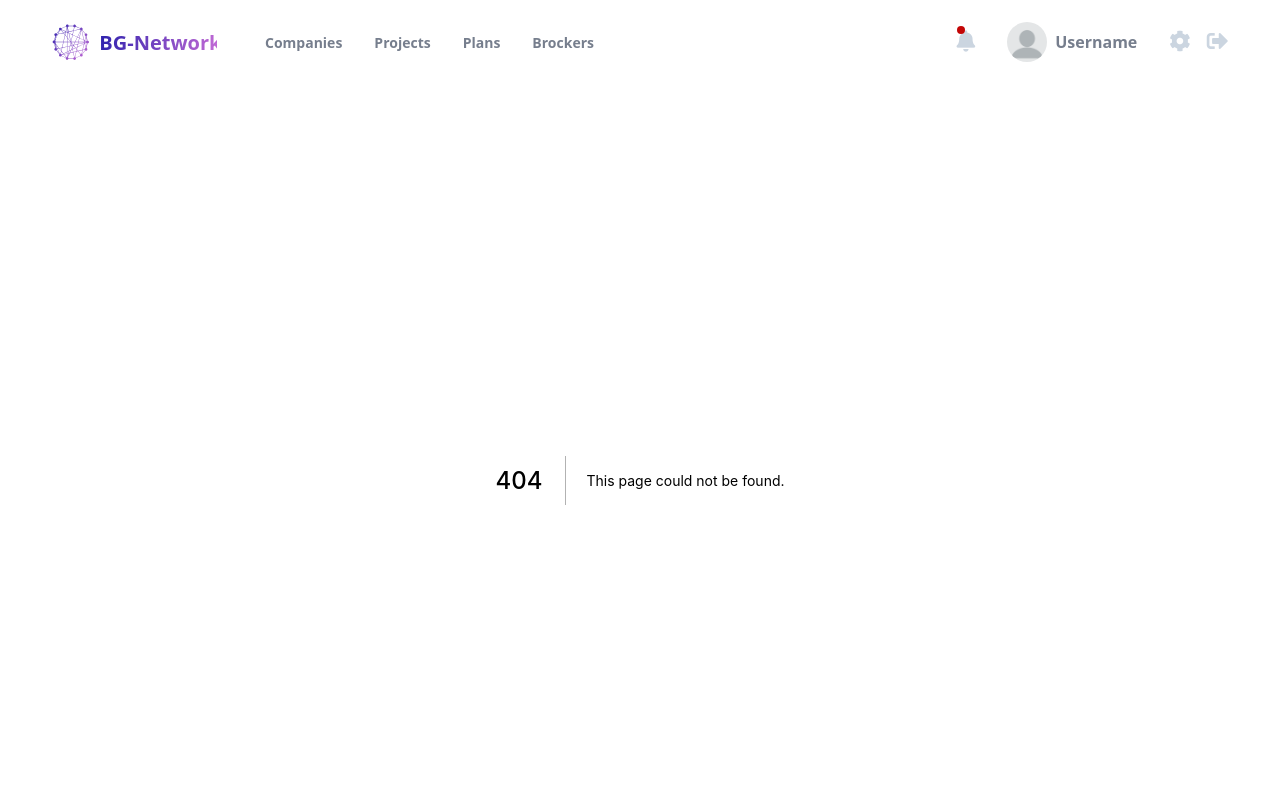
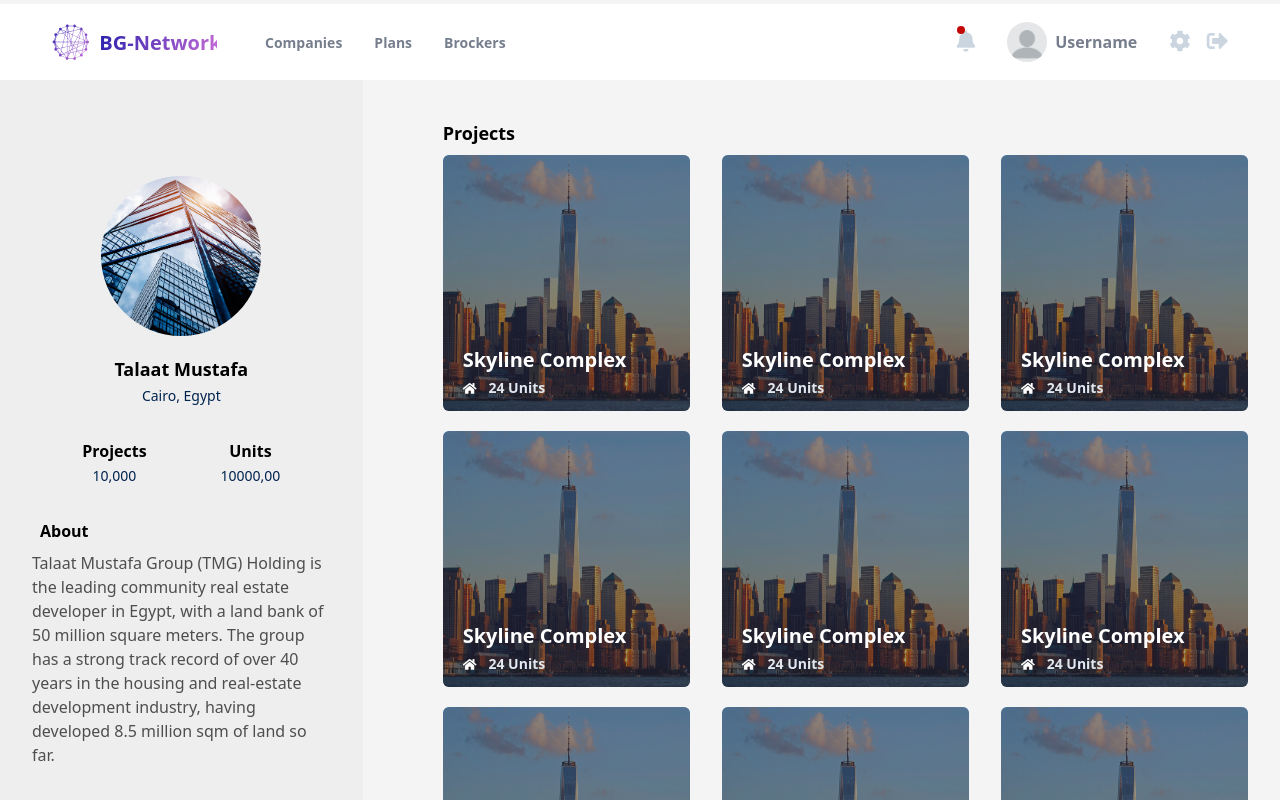
Before and after one commit to MahmoudFarid/bg-network, a Next.js app: page /profile in a window 1280 px wide. Before the commit this address had no page. Shown: the top 800 px of the page. Built offline with nearby package versions, Linux system fonts and the light colour scheme.

Commit message:
Feat: Add Profile

```diff
--- a/components/cards/companyCard.js
+++ b/components/cards/companyCard.js
@@ -1,25 +1,36 @@
 import Link from 'next/link'
+import { useState } from 'react'
 
-export default function CompanyCard() {
+export default function CompanyCard({ myCompany }) {
+  const [isPending, setIsPending] = useState(false)
+
   return (
     <div className="bg-white border-none shadow-md rounded-lg">
       <div className="relative">
         <img src="/assets/company-cover.jpg" alt="company" />
-        <button className="absolute bottom-0 right-0 bg-white text-primaryText text-sm m-3 py-1 px-10 rounded-full transition duration-700 ease-in-out hover:bg-primaryText hover:text-white focus:outline-none">
-          Send
-        </button>
+        {!myCompany && (
+          <button
+            className={`absolute bottom-0 right-0 py-1 m-3 w-1/4 text-sm rounded-full ransition duration-700 ease-in-out focus:outline-none ${
+              isPending
+                ? 'bg-gray-400 text-gray-600 italic'
+                : 'bg-white text-primaryText hover:bg-primaryText hover:text-white'
+            }`}
+            onClick={() => setIsPending(!isPending)}>
+            {isPending ? 'Pending' : 'Send'}
+          </button>
+        )}
       </div>
 
       <div className="flex justify-start p-5">
-        <div className="w-1/4 mr-5 mt-5">
+        <div className="w-32 h-20 mr-5 mt-5">
           <img
             src="/assets/company-pic.jpg"
             alt="company"
-            className="block w-10/12 rounded-full mx-auto"
+            className="block w-10/12 h-full rounded-full mx-auto"
           />
         </div>
         <div className="item w-full">
-          <Link href="/">
+          <Link href="/profile?id=1">
             <a className="text-black font-extrabold text-lg hover:text-primaryText focus:outline-none">
               Talaat Mustafa
             </a>
@@ -30,11 +41,11 @@ export default function CompanyCard() {
           </p>
           <div className="inline-block mr-2 mb-2 py-1 pt-0 px-3 bg-bgLight text-black rounded-full">
             <i className="fas fa-city fa-xs text-black mr-2"></i>
-            <span className="text-xs text-secondary font-semibold">20 Project</span>
+            <span className="text-xs text-secondary font-semibold">20 Projects</span>
           </div>
           <div className="inline-block mr-2 py-1 pt-0 px-3 bg-bgLight text-black rounded-full">
             <i className="fas fa-home fa-xs text-black mr-2"></i>
-            <span className="text-xs text-secondary font-semibold">200 Property</span>
+            <span className="text-xs text-secondary font-semibold">200 Units</span>
           </div>
         </div>
       </div>
--- a/components/cards/companyInfo.js
+++ b/components/cards/companyInfo.js
@@ -1,18 +1,21 @@
+import { useState } from 'react'
 import Link from 'next/link'
 
 export default function CompanyInfo() {
+  const [isPending, setIsPending] = useState(false)
+
   return (
     <div>
       <div className="flex justify-start">
-        <div className="w-1/4 mr-2 mt-2">
+        <div className="w-24 h-16 mr-2 mt-2">
           <img
             src="/assets/company-pic.jpg"
             alt="company"
-            className="block w-10/12 rounded-full mx-auto"
+            className="block w-10/12 h-full rounded-full mx-auto"
           />
         </div>
         <div className="item w-full">
-          <Link href="/">
+          <Link href="/profile?id=1">
             <a className="text-secondary font-semibold text-lg hover:text-primaryText focus:outline-none">
               Cityscape
             </a>
@@ -27,10 +30,16 @@ export default function CompanyInfo() {
           </div>
           <div className="inline-block mr-2 py-1 pt-0 px-3 bg-bgLight text-black rounded-full">
             <i className="fas fa-home fa-xs text-black mr-2"></i>
-            <span className="text-xs text-secondary font-semibold">200 Property</span>
+            <span className="text-xs text-secondary font-semibold">200 Units</span>
           </div>
-          <button className="block py-1 px-10 mt-1 bg-primary text-gray-400 text-xs font-semibold rounded-full hover:text-white focus:outline-none">
-            Send
+          <button
+            className={`block py-1 mt-1 w-1/3 text-xs font-semibold rounded-full focus:outline-none ${
+              isPending
+                ? 'bg-gray-400 text-gray-600 italic'
+                : 'bg-primary text-gray-400 hover:text-white'
+            }`}
+            onClick={() => setIsPending(!isPending)}>
+            {isPending ? 'Pending' : 'Send'}
           </button>
         </div>
       </div>
--- /dev/null
+++ b/components/cards/projectCard.js
@@ -0,0 +1,24 @@
+export default function ProjectCard({ profileId }) {
+  return (
+    <div className="relative">
+      <div className="absolute top-0 bg-overlay h-full w-full opacity-75 rounded-md"></div>
+      <div className="h-64 overflow-hidden">
+        <img src="/assets/project.jpg" alt="project" className="w-full h-full rounded-md" />
+      </div>
+      <div className="absolute bottom-0 ml-5 mb-3">
+        {profileId ? (
+          <p className="text-white text-xl font-semibold">Skyline Complex</p>
+        ) : (
+          <a href="#" className="text-white text-xl font-semibold block hover:underline">
+            Skyline Complex
+          </a>
+        )}
+
+        <span className="text-gray-300 font-semibold text-sm">
+          <i className="fas fa-home fa-sm text-white mr-3"></i>
+          24 Units
+        </span>
+      </div>
+    </div>
+  )
+}
--- a/components/core/header.js
+++ b/components/core/header.js
@@ -39,11 +39,6 @@ export default function Header() {
               <a
                 href="#responsive-header"
                 className="block mt-4 mr-8 font-semibold text-secondaryLight hover:text-primaryText lg:inline-block lg:mt-0">
-                Projects
-              </a>
-              <a
-                href="#responsive-header"
-                className="block mt-4 mr-8 font-semibold text-secondaryLight hover:text-primaryText lg:inline-block lg:mt-0">
                 Plans
               </a>
               <a
@@ -64,9 +59,8 @@ export default function Header() {
                   Notification
                 </span>
               </a>
-              <a
-                href="#responsive-header"
-                className="block relative mt-4 mr-8 lg:inline-block lg:mt-0">
+              <Link href="/profile">
+                <a className="block relative mt-4 mr-8 lg:inline-block lg:mt-0">
                   <div className="inline-block mr-12">
                     <img
                       src="/assets/profile-pic.png"
@@ -77,6 +71,7 @@ export default function Header() {
                     Username
                   </span>
                 </a>
+              </Link>
               <a
                 href="#responsive-header"
                 className="inline-block text-gray-400 py-1 mt-4 mr-4 transition duration-500 ease-in-out hover:text-primaryText lg:mt-0">
--- /dev/null
+++ b/components/profileSideBar.js
@@ -0,0 +1,69 @@
+import { useState } from 'react'
+import Link from 'next/link'
+
+export default function ProfileSideBar({ profileId }) {
+  const [isPending, setIsPending] = useState(false)
+
+  return (
+    <div className="bg-bgLight py-12 pt-24">
+      <div className="w-48 h-40 mx-auto">
+        <img
+          src="/assets/company-pic.jpg"
+          alt="company"
+          className="block w-10/12 h-full rounded-full mx-auto"
+        />
+      </div>
+      <div className="text-center mt-5">
+        <p className="text-black font-semibold text-lg">Talaat Mustafa</p>
+        <span className="text-secondary text-sm">Cairo, Egypt</span>
+        {profileId && (
+          <button
+            className={`block py-3 mt-5 w-1/3 mx-auto text-xs font-semibold rounded-full focus:outline-none ${
+              isPending
+                ? 'bg-gray-400 text-gray-600 italic'
+                : 'bg-primary text-gray-400 hover:text-white'
+            }`}
+            onClick={() => setIsPending(!isPending)}>
+            {isPending ? 'Pending' : 'Send a request'}
+          </button>
+        )}
+      </div>
+      <div className="w-3/4 mx-auto mt-8 text-center">
+        {profileId ? (
+          <div className="flex justify-around">
+            <div>
+              <p className="font-bold">Projects</p>
+              <span className="text-secondary text-sm">10,000</span>
+            </div>
+            <div>
+              <p className="font-bold">Units</p>
+              <span className="text-secondary text-sm">10000,00</span>
+            </div>
+          </div>
+        ) : (
+          <div className="flex justify-around">
+            <Link href="/projects">
+              <a className="hover:text-primaryText">
+                <p className="font-bold">Projects</p>
+                <span className="text-secondary text-sm hover:text-primaryText">10,000</span>
+              </a>
+            </Link>
+            <a href="#" className="hover:text-primaryText">
+              <p className="font-bold">Units</p>
+              <span className="text-secondary text-sm hover:text-primaryText">10000,00</span>
+            </a>
+          </div>
+        )}
+      </div>
+      <div className="mt-8 px-8">
+        <p className="font-semibold ml-2 mb-2">About</p>
+        <p className="text-primary">
+          Talaat Mustafa Group (TMG) Holding is the leading community real estate developer in
+          Egypt, with a land bank of 50 million square meters. The group has a strong track record
+          of over 40 years in the housing and real-estate development industry, having developed 8.5
+          million sqm of land so far.
+        </p>
+      </div>
+    </div>
+  )
+}
--- a/pages/companies.js
+++ b/pages/companies.js
@@ -1,4 +1,4 @@
-import CompanyCard from './../components/cards/companyCard';
+import CompanyCard from './../components/cards/companyCard'
 
 export default function Companies() {
   return (
--- a/pages/dashboard.js
+++ b/pages/dashboard.js
@@ -19,10 +19,10 @@ export default function Dashboard() {
             />
           </div>
           <div className="grid grid-cols-1 col-gap-8 row-gap-5 md:grid-cols-2">
-            <CompanyCard />
-            <CompanyCard />
-            <CompanyCard />
-            <CompanyCard />
+            <CompanyCard myCompany={true} />
+            <CompanyCard myCompany={true} />
+            <CompanyCard myCompany={true} />
+            <CompanyCard myCompany={true} />
           </div>
         </div>
 
@@ -48,7 +48,7 @@ export default function Dashboard() {
                   </Link>
                 </div>
                 <div>
-                  <p className="text-secondaryLight uppercase tracking-wide mb-2">Properties</p>
+                  <p className="text-secondaryLight uppercase tracking-wide mb-2">Units</p>
                   <Link href="/">
                     <a className="focus:outline-none">
                       <div className="flex justify-start items-center">
--- /dev/null
+++ b/pages/profile/index.js
@@ -0,0 +1,33 @@
+import { useRouter } from 'next/router'
+import ProjectCard from '../../components/cards/projectCard'
+import ProfileSideBar from '../../components/profileSideBar'
+
+function Profile() {
+  const {
+    query: { id },
+  } = useRouter()
+
+  return (
+    <div className="grid grid-cols-1 gap-0 ml-8 mr-8 lg:grid-cols-3 lg:gap-20 lg:ml-0">
+      <ProfileSideBar profileId={id} />
+
+      <div className="col-span-2 mt-10 mb-16">
+        <h2 className="text-black font-bold text-lg mb-2">Projects</h2>
+        <div className="grid grid-cols-1 col-gap-8 row-gap-5 md:grid-cols-2 xl:grid-cols-3">
+          <ProjectCard profileId={id} />
+          <ProjectCard profileId={id} />
+          <ProjectCard profileId={id} />
+          <ProjectCard profileId={id} />
+          <ProjectCard profileId={id} />
+          <ProjectCard profileId={id} />
+          <ProjectCard profileId={id} />
+          <ProjectCard profileId={id} />
+          <ProjectCard profileId={id} />
+          <ProjectCard profileId={id} />
+        </div>
+      </div>
+    </div>
+  )
+}
+
+export default Profile
--- /dev/null
+++ b/pages/projects.js
@@ -0,0 +1,28 @@
+import ProjectCard from '../components/cards/projectCard'
+
+export default function Projects() {
+  return (
+    <div className="container-fluid my-16">
+      <div className="flex justify-between mb-6">
+        <h2 className="text-black font-bold text-lg">Projects</h2>
+        <button className="py-3 px-5 bg-primary text-gray-400 text-xs font-semibold rounded-full hover:text-white focus:outline-none">
+          <i className="fas fa-plus-circle fa-lg text-white mr-5"></i>
+          Add Project
+        </button>
+      </div>
+      <div className="bg-white p-5 rounded-lg">
+        <div className="grid grid-cols-1 col-gap-8 row-gap-5 md:grid-cols-2 lg:grid-cols-3 xl:grid-cols-4">
+          <ProjectCard />
+          <ProjectCard />
+          <ProjectCard />
+          <ProjectCard />
+          <ProjectCard />
+          <ProjectCard />
+          <ProjectCard />
+          <ProjectCard />
+          <ProjectCard />
+        </div>
+      </div>
+    </div>
+  )
+}
--- a/tailwind.config.js
+++ b/tailwind.config.js
@@ -3,11 +3,13 @@ module.exports = {
   theme: {
     extend: {
       colors: {
+        primary: '#4e4e4e',
         primaryText: '#3023AE',
         secondary: '#00234E',
         secondaryLight: '#767e8d',
-        bgLight: '#f4f4f4',
+        bgLight: '#eee',
         danger: '#c30606',
+        overlay: '#333333ad'
       },
     },
   },
```
Also changed, not shown: public/assets/project.jpg (added). Lines whose indentation alone changed are shown as unchanged.
